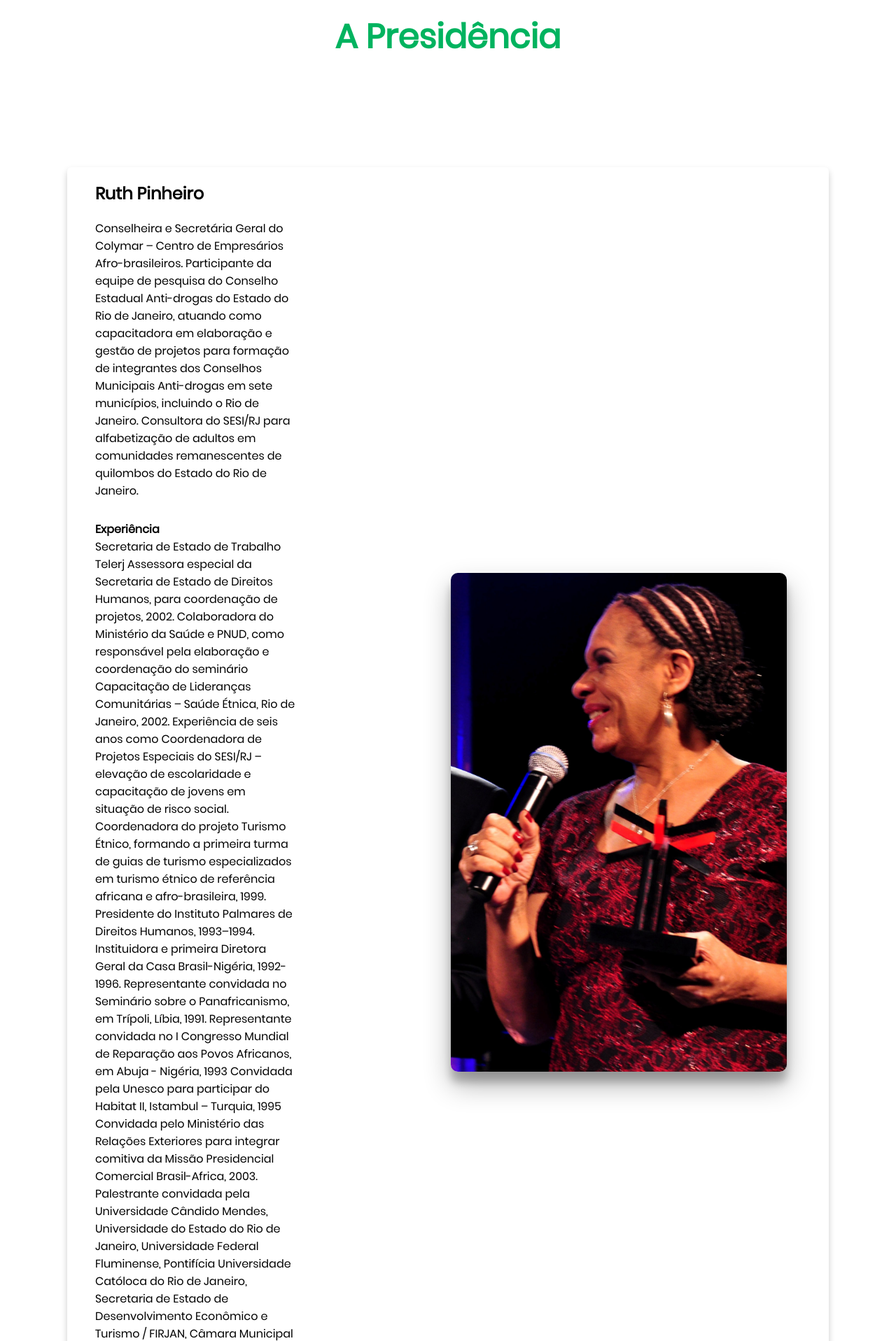
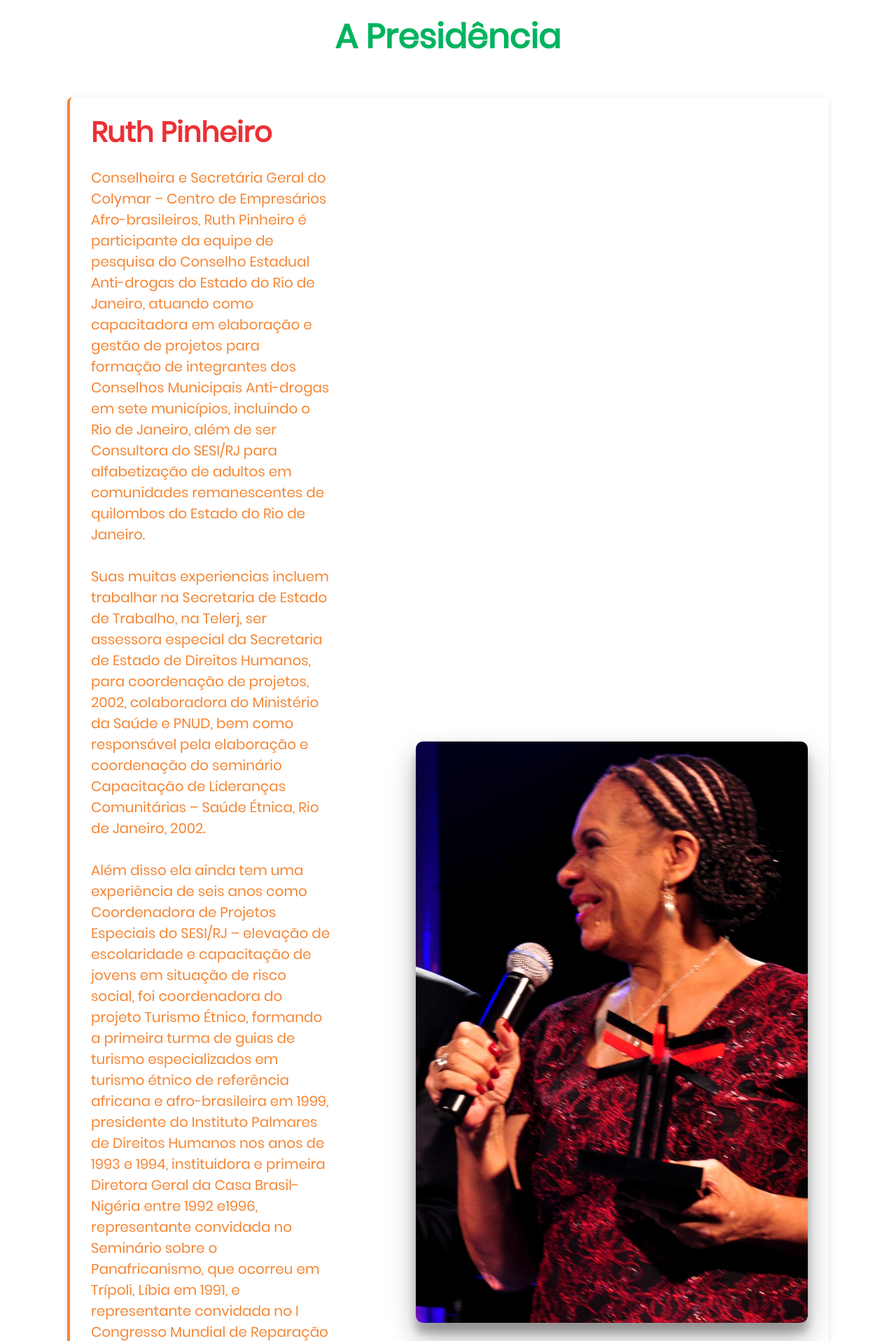
Before and after one commit to DagLeal/projetoOng, a Django app: page /presidencia/ in a window 1280 px wide. Shown: the part 153-2070 px from the top of the page at 70% size. Run offline with Django 5.2, Linux system fonts and the light colour scheme.

Commit message:
Ajustes páginas presidencia

```diff
--- a/core/static/css/estilo.css
+++ b/core/static/css/estilo.css
@@ -297,7 +297,7 @@ footer {
 #input_group button{
   background-color: #4267b3;
   border: none;
- color: #00B35F; /* var(--color-neutral-40) */
+  color: #00B35F; /* var(--color-neutral-40) */
   padding: 0px 1.25rem;
   font-size: 1.125rem;
   height: 100%;
@@ -325,7 +325,7 @@ footer {
   align-items: center;
   justify-content: center;
   padding: 12px 24px;
-  background-color: #00B35F;
+  background-color: #EB3135;
   color: #fff;
   text-decoration: none;
   border-radius: 8px;
@@ -562,14 +562,7 @@ footer {
 .doc-main h1{
   color: #00B35F;
 }
-/*
-#documentoSelect{
-  padding: 10px;
-  font-size: 16px;
-  width: 80%;
-  max-width: 500px;
-}
-*/
+
 #documentoSelecionado{
   margin-top: 30px;
 }
@@ -636,7 +629,7 @@ footer {
 /* Presidente */
 
 .about-us {
-    margin-top: 150px;
+    margin-top: 50px;
     padding-bottom: 150px;
 }
 
@@ -647,10 +640,11 @@ footer {
   align-items: center;
   width: 85%;
   background: #FFF;
-  border-radius: 6px;
-  padding: 20px 60px 30px 40px;
-  box-shadow: 0 5px 10px rgba(0, 0, 0, 0.2);
   grid-area: contato;
+  padding: 20px 30px;
+  border-left: 4px solid #F58634; /* laranja para destacar */
+  box-shadow: 0 2px 8px rgba(0,0,0,0.1);
+  border-radius: 8px;
 }
 
 .container-presidente .content {
@@ -676,15 +670,15 @@ footer {
 }
 
 .text-about {
-    font-family: "Poppins", sans-serif;
+    font-size: 20px;
 }
 
 .divisao{
-    padding: 100px;
+    padding: 50px;
 }
 
 .img-about>img {
-    width: 30rem;
+    width: 35rem;
     border-radius: 10px;
     box-shadow: rgba(0, 0, 0, 0.3) 0px 19px 38px, rgba(0, 0, 0, 0.22) 0px 15px 12px;
     margin-left: 20px;
@@ -692,8 +686,14 @@ footer {
 }
 
 .about-text1 {
-    margin-top: 20px;
-    margin-bottom: 30px;
+  margin-top: 20px;
+  margin-bottom: 30px;
+  color: #F58634;
+}
+
+.text-about h2{
+  font-size: 40px;
+  color: #EB3135;
 }
 
 /* História */
--- a/core/templates/presidencia.html
+++ b/core/templates/presidencia.html
@@ -11,25 +11,40 @@
             <div class="text-about">
                 <h2>Ruth Pinheiro</h2>
 
-                <p class="about-text1">Conselheira e Secretária Geral do Colymar – Centro de Empresários Afro-brasileiros.
-                Participante da equipe de pesquisa do Conselho Estadual Anti-drogas do Estado do Rio de Janeiro, atuando como capacitadora em elaboração e gestão de projetos para formação de integrantes dos Conselhos Municipais Anti-drogas em sete municípios, incluindo o Rio de Janeiro. Consultora do SESI/RJ para alfabetização de adultos em comunidades remanescentes de quilombos do Estado do Rio de Janeiro.
+                <p class="about-text1">Conselheira e Secretária
+                    Geral do Colymar – Centro de Empresários Afro-brasileiros, Ruth Pinheiro é participante da equipe
+                    de pesquisa do Conselho Estadual Anti-drogas do Estado do Rio de Janeiro, atuando como capacitadora
+                    em elaboração e gestão de projetos para formação de integrantes dos Conselhos Municipais
+                    Anti-drogas em sete municípios, incluindo o Rio de Janeiro, além de ser Consultora do SESI/RJ
+                    para alfabetização de adultos em comunidades remanescentes de quilombos do Estado do Rio de Janeiro.
+                    <br>
+                    <br>
+                    Suas muitas experiencias incluem trabalhar na Secretaria de Estado de Trabalho, na Telerj, ser
+                    assessora especial da Secretaria de Estado de Direitos Humanos, para coordenação de projetos, 2002,
+                    colaboradora do Ministério da Saúde e PNUD, bem como responsável pela elaboração e coordenação do
+                    seminário Capacitação de Lideranças Comunitárias – Saúde Étnica, Rio de Janeiro, 2002.
+                    <br>
+                    <br>
+                    Além disso ela ainda tem uma experiência de seis anos como Coordenadora de Projetos Especiais do
+                    SESI/RJ – elevação de escolaridade e capacitação de jovens em situação de risco social, foi
+                    coordenadora do projeto Turismo Étnico, formando a primeira turma de guias de turismo
+                    especializados em turismo étnico de referência africana e afro-brasileira em 1999, presidente do
+                    Instituto Palmares de Direitos Humanos nos anos de 1993 e 1994, instituidora e primeira Diretora
+                    Geral da Casa Brasil-Nigéria entre 1992 e1996, representante convidada no Seminário sobre o
+                    Panafricanismo, que ocorreu em Trípoli, Líbia em 1991, e representante convidada no I Congresso
+                    Mundial de Reparação aos Povos Africanos, em Abuja, na Nigéria em 1993, convidada pela Unesco para
+                    participar do Habitat II em Istambul, na Turquia em 1995, e convidada pelo Ministério das Relações
+                    Exteriores para integrar a comitiva da Missão Presidencial Comercial Brasil-Africa em 2003.
+                    <br>
+                    <br>
+                    Fechando este extenso currículo, vale mensionar que ela foi ainda palestrante convidada pela
+                    Universidade Cândido Mendes, Universidade do Estado do Rio de Janeiro, Universidade Federal
+                    Fluminense, Pontifícia Universidade Católica do Rio de Janeiro, Secretaria de Estado de
+                    Desenvolvimento Econômico e Turismo / FIRJAN, Câmara Municipal do Rio de Janeiro, TurisRio,
+                    Fundação Universitária de Duque de Caxias, Consulado Americano –SP, Instituto dos Advogados
+                    Brasileiros, organizações do Movimento Negro e comunitárias, sindicatos, conselhos de entidades
+                    negras da capital e interior.
                 </p>
-
-                <h4>Experiência</h4>
-
-                <p class="about-text2">Secretaria de Estado de Trabalho
-                    Telerj
-                    Assessora especial da Secretaria de Estado de Direitos Humanos, para coordenação de projetos, 2002.
-                    Colaboradora do Ministério da Saúde e PNUD, como responsável pela elaboração e coordenação do seminário Capacitação de Lideranças Comunitárias – Saúde Étnica, Rio de Janeiro, 2002.
-                    Experiência de seis anos como Coordenadora de Projetos Especiais do SESI/RJ – elevação de escolaridade e capacitação de jovens em situação de risco social.
-                    Coordenadora do projeto Turismo Étnico, formando a primeira turma de guias de turismo especializados em turismo étnico de referência africana e afro-brasileira, 1999.
-                    Presidente do Instituto Palmares de Direitos Humanos, 1993–1994.
-                    Instituidora e primeira Diretora Geral da Casa Brasil-Nigéria, 1992-1996.
-                    Representante convidada no Seminário sobre o Panafricanismo, em Trípoli, Líbia, 1991.
-                    Representante convidada no I Congresso Mundial de Reparação aos Povos Africanos, em Abuja - Nigéria, 1993
-                    Convidada pela Unesco para participar do Habitat II, Istambul – Turquia, 1995
-                    Convidada pelo Ministério das Relações Exteriores para integrar comitiva da Missão Presidencial Comercial Brasil-Africa, 2003.
-                    Palestrante convidada pela Universidade Cândido Mendes, Universidade do Estado do Rio de Janeiro, Universidade Federal Fluminense, Pontifícia Universidade Católoca do Rio de Janeiro, Secretaria de Estado de Desenvolvimento Econômico e Turismo / FIRJAN, Câmara Municipal do Rio de Janeiro, TurisRio, Fundação Universitária de Duque de Caxias, Consulado Americano –SP, Instituto dos Advogados Brasileiros, organizações do Movimento Negro e comunitárias, sindicatos, conselhos de entidades negras da capital e interior.</p>
             </div>
 
             <div class="divisao"></div>
```
